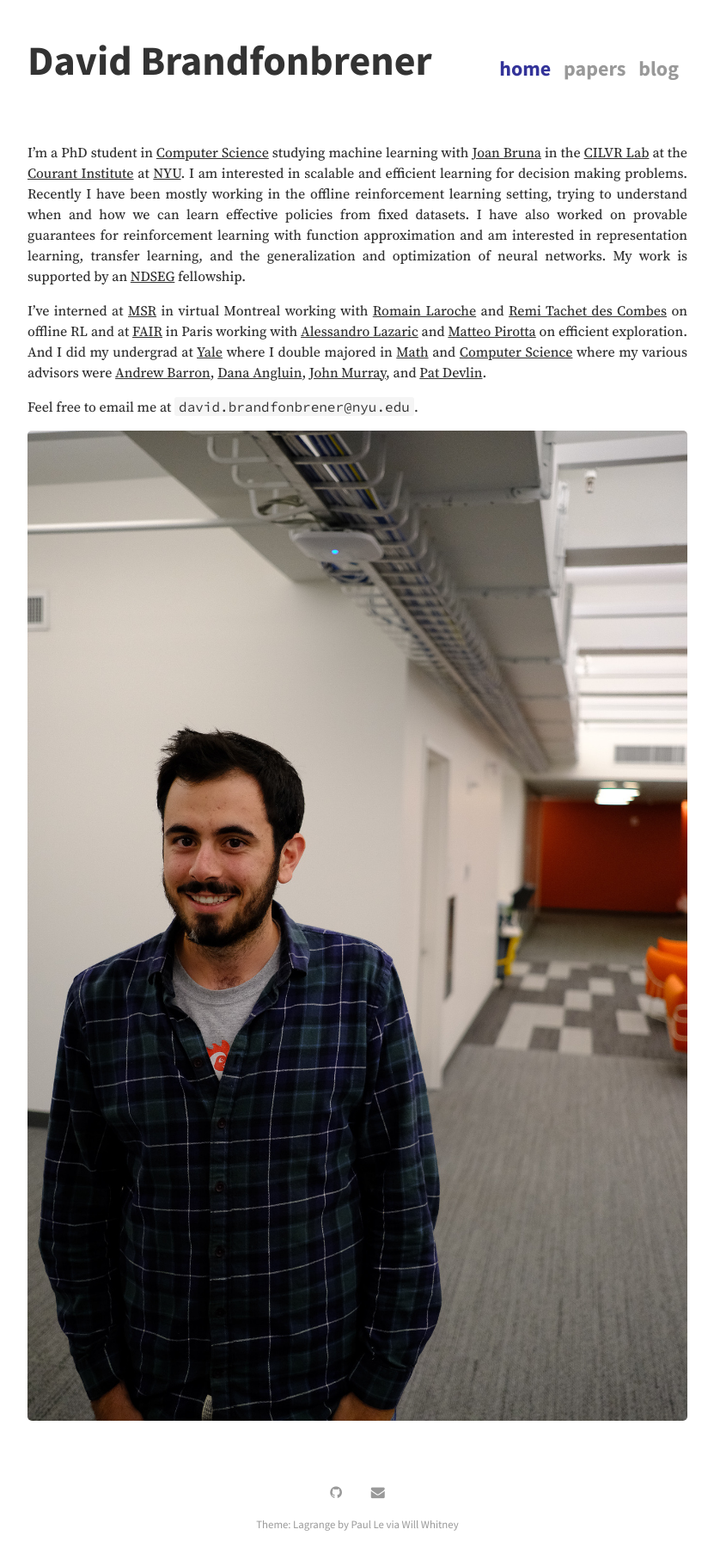
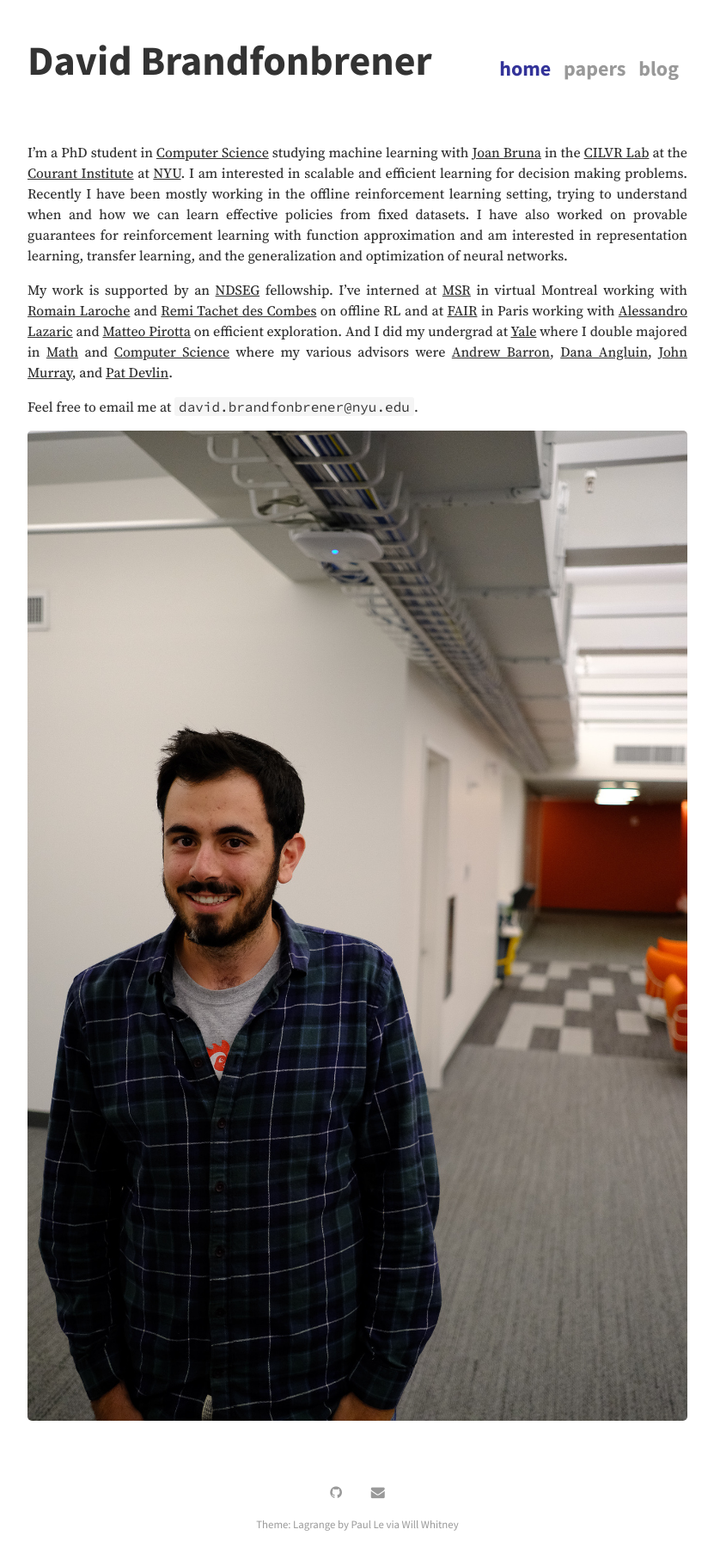
Before and after one commit to davidbrandfonbrener/davidbrandfonbrener.github.io, a Jekyll site: the page built from index.md, in a window 1280 px wide. Shown: the whole page at 86% size, without its empty margins (224-1055 px from the left). Built offline with Jekyll 4.4.1, drawn with Linux system fonts in a browser that asks for light colours; nearby versions of some CDN libraries; a script that is not in the unit is left out.

Commit message:
updated homepage

````diff
--- a/index.md
+++ b/index.md
@@ -3,9 +3,9 @@
 title: david
 ---
 
-I'm a PhD student in [Computer Science](https://cs.nyu.edu/home/index.html) studying machine learning with [Joan Bruna](https://cims.nyu.edu/~bruna/) in the [CILVR Lab](https://wp.nyu.edu/cilvr/) at the [Courant Institute](https://cims.nyu.edu/) at [NYU](https://www.nyu.edu/). I am interested in scalable and efficient learning for decision making problems. Recently I have been mostly working in the offline reinforcement learning setting, trying to understand when and how we can learn effective policies from fixed datasets. I have also worked on provable guarantees for reinforcement learning with function approximation and am interested in representation learning, transfer learning, and the generalization and optimization of neural networks. My work is supported by an [NDSEG](https://www.ndsegfellowships.org/) fellowship.
+I'm a PhD student in [Computer Science](https://cs.nyu.edu/home/index.html) studying machine learning with [Joan Bruna](https://cims.nyu.edu/~bruna/) in the [CILVR Lab](https://wp.nyu.edu/cilvr/) at the [Courant Institute](https://cims.nyu.edu/) at [NYU](https://www.nyu.edu/). I am interested in scalable and efficient learning for decision making problems. Recently I have been mostly working in the offline reinforcement learning setting, trying to understand when and how we can learn effective policies from fixed datasets. I have also worked on provable guarantees for reinforcement learning with function approximation and am interested in representation learning, transfer learning, and the generalization and optimization of neural networks.
 
-I've interned at [MSR](https://www.microsoft.com/en-us/research/lab/microsoft-research-montreal/) in virtual Montreal working with [Romain Laroche](https://www.microsoft.com/en-us/research/people/rolaroch/) and [Remi Tachet des Combes](https://www.microsoft.com/en-us/research/people/retachet/) on offline RL and at [FAIR](https://research.fb.com/category/facebook-ai-research/) in Paris working with [Alessandro Lazaric](https://scholar.google.com/citations?user=6JZ3R6wAAAAJ&hl=en) and [Matteo Pirotta](https://teopir.github.io/) on efficient exploration. And I did my undergrad at [Yale](https://www.yale.edu/) where I double majored in [Math](https://math.yale.edu/) and [Computer Science](https://cpsc.yale.edu/) where my various advisors were [Andrew Barron](http://www.stat.yale.edu/~arb4/), [Dana Angluin](https://cpsc.yale.edu/people/dana-angluin), [John Murray](https://medicine.yale.edu/lab/murray/john_murray.profile?source=news), and [Pat Devlin](https://math.yale.edu/people/patrick-devlin).
+My work is supported by an [NDSEG](https://www.ndsegfellowships.org/) fellowship. I've interned at [MSR](https://www.microsoft.com/en-us/research/lab/microsoft-research-montreal/) in virtual Montreal working with [Romain Laroche](https://www.microsoft.com/en-us/research/people/rolaroch/) and [Remi Tachet des Combes](https://www.microsoft.com/en-us/research/people/retachet/) on offline RL and at [FAIR](https://research.fb.com/category/facebook-ai-research/) in Paris working with [Alessandro Lazaric](https://scholar.google.com/citations?user=6JZ3R6wAAAAJ&hl=en) and [Matteo Pirotta](https://teopir.github.io/) on efficient exploration. And I did my undergrad at [Yale](https://www.yale.edu/) where I double majored in [Math](https://math.yale.edu/) and [Computer Science](https://cpsc.yale.edu/) where my various advisors were [Andrew Barron](http://www.stat.yale.edu/~arb4/), [Dana Angluin](https://cpsc.yale.edu/people/dana-angluin), [John Murray](https://medicine.yale.edu/lab/murray/john_murray.profile?source=news), and [Pat Devlin](https://math.yale.edu/people/patrick-devlin).
 
 Feel free to email me at ```david.brandfonbrener@nyu.edu```.
 
````
